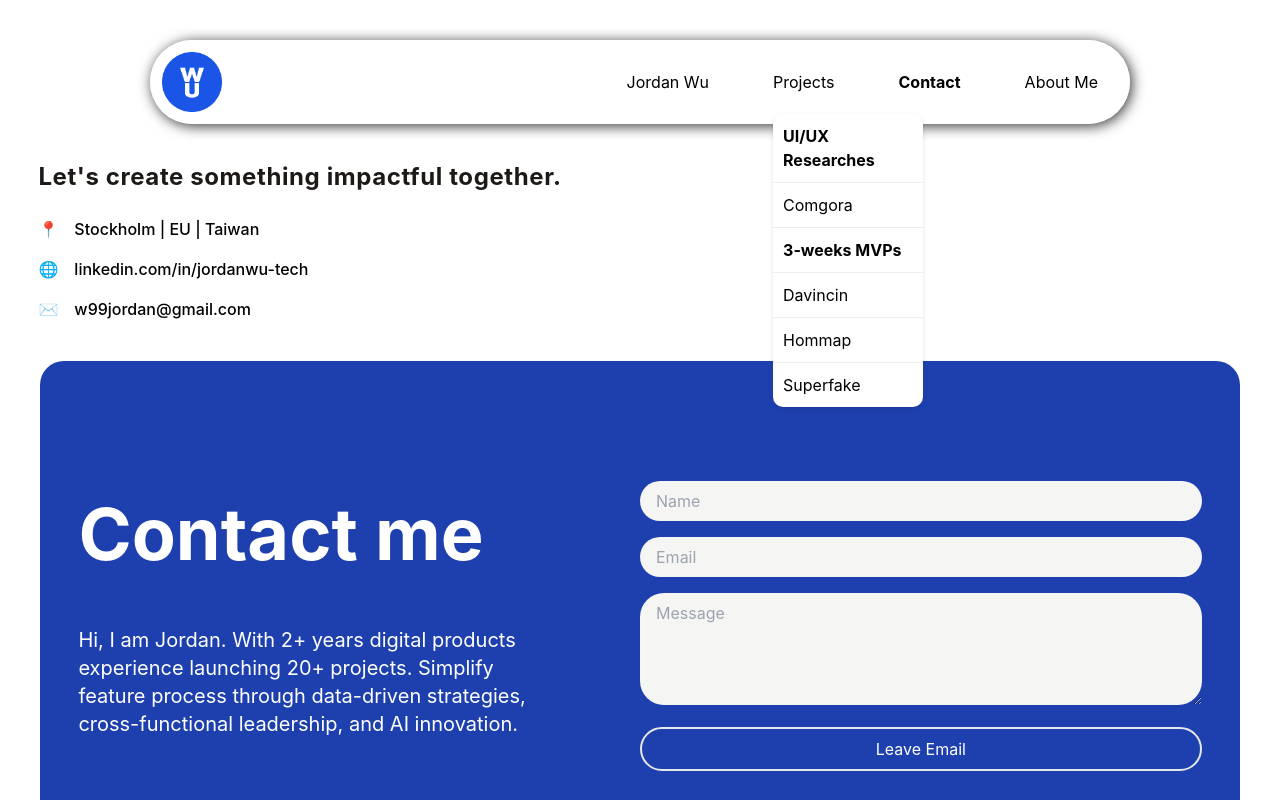
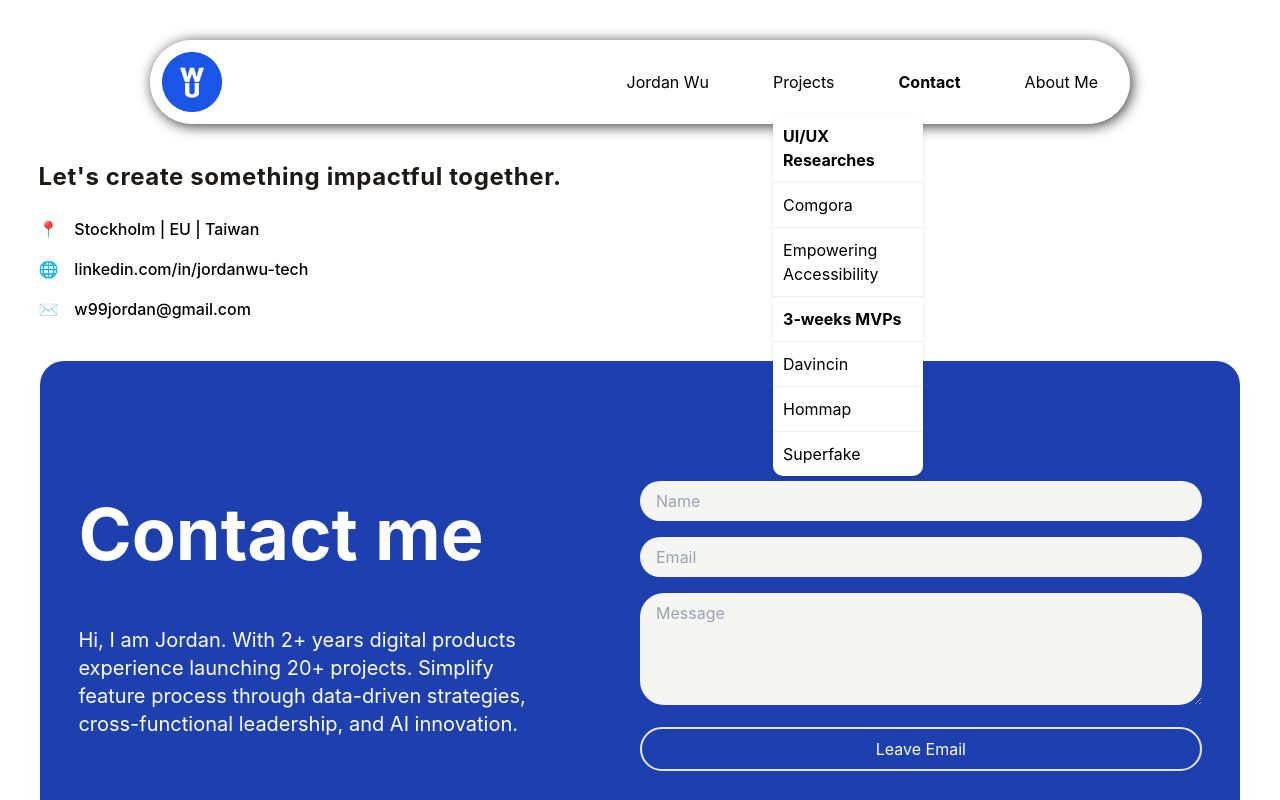
Before and after one commit to WuChihWei/my-portfolio, a Next.js app: page /contact in a window 1280 px wide. Both pictures are taken after a click on the button "Projects". Shown: the top 800 px of the page. Built offline with nearby package versions, Linux system fonts and the light colour scheme.

Commit message:
add process UI

```diff
--- a/components/Navbar.js
+++ b/components/Navbar.js
@@ -113,6 +113,7 @@ const Navbar = () => {
                 <ul className="projects-list">
                   <li className="project-category font-bold">UI/UX Researches</li>
                   <li><Link href="/longProjects/comgora">Comgora</Link></li>
+                  <li><Link href="https://www.behance.net/gallery/212534723/Thesis-Project-Empowering-Accessibility" target="_blank" rel="noopener noreferrer">Empowering Accessibility</Link></li>
                   <li className="project-category font-bold">3-weeks MVPs</li>
                   <li><Link href="/projects/davincin">Davincin</Link></li>
                   <li><Link href="/projects/hommap">Hommap</Link></li>
@@ -142,6 +143,7 @@ const Navbar = () => {
                 <ul className="projects-list">
                   <li className="project-category font-bold">UI/UX Researches</li>
                   <li><Link href="/longProjects/comgora" onClick={closeMenu}>Comgora</Link></li>
+                  <li><Link href="https://www.behance.net/gallery/212534723/Thesis-Project-Empowering-Accessibility" target="_blank" rel="noopener noreferrer">Empowering Accessibility</Link></li>
                   <li className="project-category font-bold">3-weeks MVPs</li>
                   <li><Link href="/projects/superfake" onClick={closeMenu}>Superfake</Link></li>
                   <li><Link href="/projects/hommap" onClick={closeMenu}>Hommap</Link></li>
```
